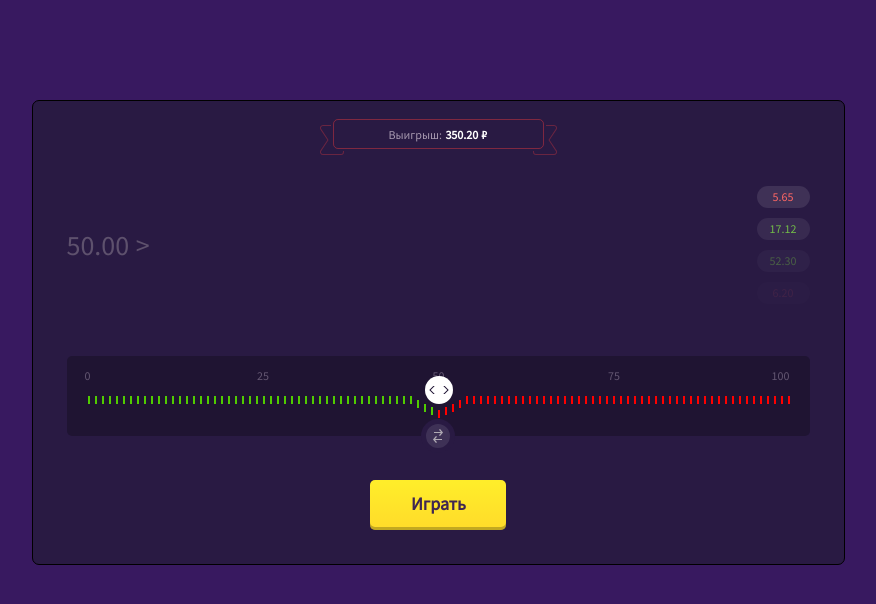
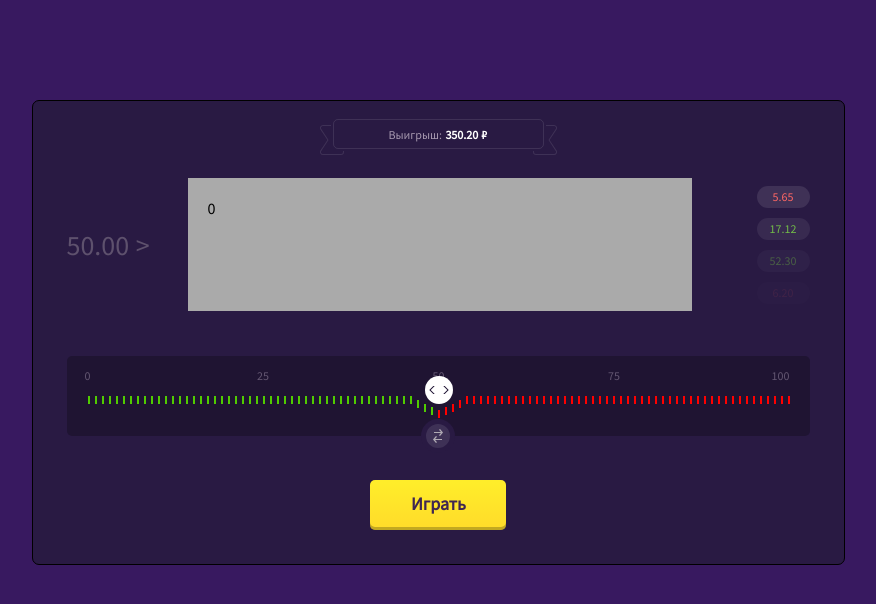
Before and after one commit to extriton/dice-nuxt, a Nuxt app: page / in a window 1280 px wide. Shown: the top 604 px of the page, without its empty margins (202-1078 px from the left). Built offline with nearby package versions, Linux system fonts and the light colour scheme.

Commit message:
Добавлена заглушка DiceResult

```diff
--- a/components/dice/DiceGame.vue
+++ b/components/dice/DiceGame.vue
@@ -16,13 +16,19 @@
           :reversed="reversed"
         />
       </div>
+      <!-- Game result -->
+      <div class="dice-result-wrapper">
+        <DiceResult
+          :game-value="gameValue"
+        />
+      </div>
       <!-- History -->
       <div class="dice-history-wrapper">
         <DiceHistory
           :history="history"
         />
       </div>
-      <div class="clearfix"></div>
+      <div class="clearfix" />
     </div>
     <!-- Slider -->
     <div class="dice-slider-wrapper">
@@ -49,6 +55,7 @@
 <script>
 import DiceScore from '~/components/dice/DiceScore.vue'
 import DiceUserValue from '~/components/dice/DiceUserValue.vue'
+import DiceResult from '~/components/dice/DiceResult.vue'
 import DiceHistory from '~/components/dice/DiceHistory.vue'
 import DiceSlider from '~/components/dice/DiceSlider.vue'
 import DiceReverse from '~/components/dice/DiceReverse.vue'
@@ -59,6 +66,7 @@ export default {
   components: {
     DiceScore,
     DiceUserValue,
+    DiceResult,
     DiceHistory,
     DiceSlider,
     DiceReverse,
@@ -70,9 +78,8 @@ export default {
       gameValue: 0,
       reversed: false,
       score: 350.2,
-      result: 0,
       // resultType: 0 - default, 1 - win, 2 - lose
-      resultType: 2,
+      resultType: 0,
       history: [13.12, -15.4, -6.2, 52.30, 17.12, -5.65]
     }
   },
@@ -87,11 +94,12 @@ export default {
     },
     // Начинает розыгрыш
     dicePlay () {
-      console.log(this.generateResult())
+      this.gameValue = this.generateResult()
+      // console.log(this.gameValue)
     },
-    // Заглушка генерирующая рандомное число 0 - 99.99
+    // Заглушка генерирующая рандомное число 0 - 9999
     generateResult () {
-      return parseInt(Math.random() * 10000) / 100
+      return parseInt(Math.random() * 10000)
     }
   }
 }
@@ -127,6 +135,13 @@ export default {
   float: left;
 }
 
+.dice-result-wrapper {
+  display: block;
+  width: 504px;
+  /* margin-left: 121px; */
+  float: left;
+}
+
 .dice-history-wrapper {
   display: block;
   width: 53px;
--- /dev/null
+++ b/components/dice/DiceResult.vue
@@ -0,0 +1,26 @@
+<template>
+  <div class="dice-result">
+    {{ gameValue / 100 }}
+  </div>
+</template>
+
+<script>
+export default {
+  name: 'DiceResult',
+  props: {
+    gameValue: {
+      type: Number,
+      required: true
+    }
+  }
+}
+</script>
+
+<style>
+.dice-result {
+  width: 504px;
+  height: 133px;
+  padding: 20px;
+  background-color: #aaa;
+}
+</style>
```
